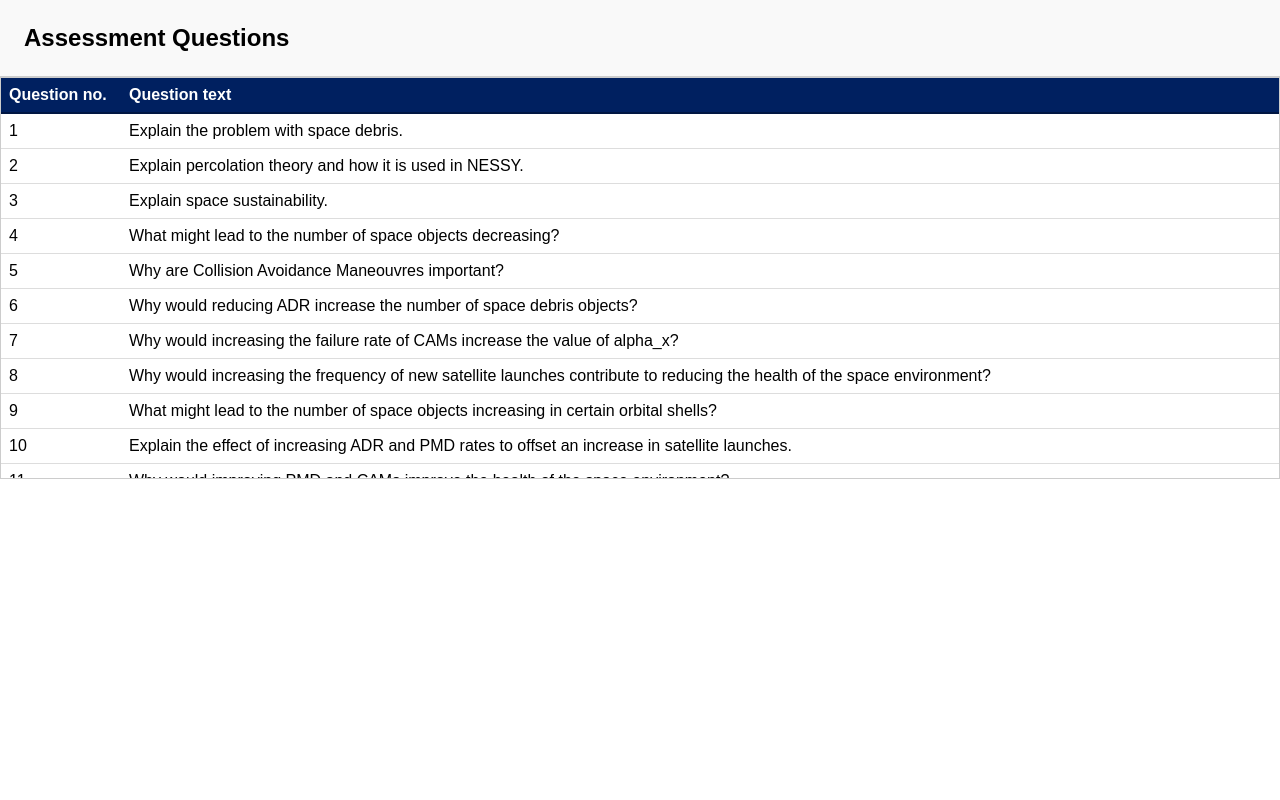
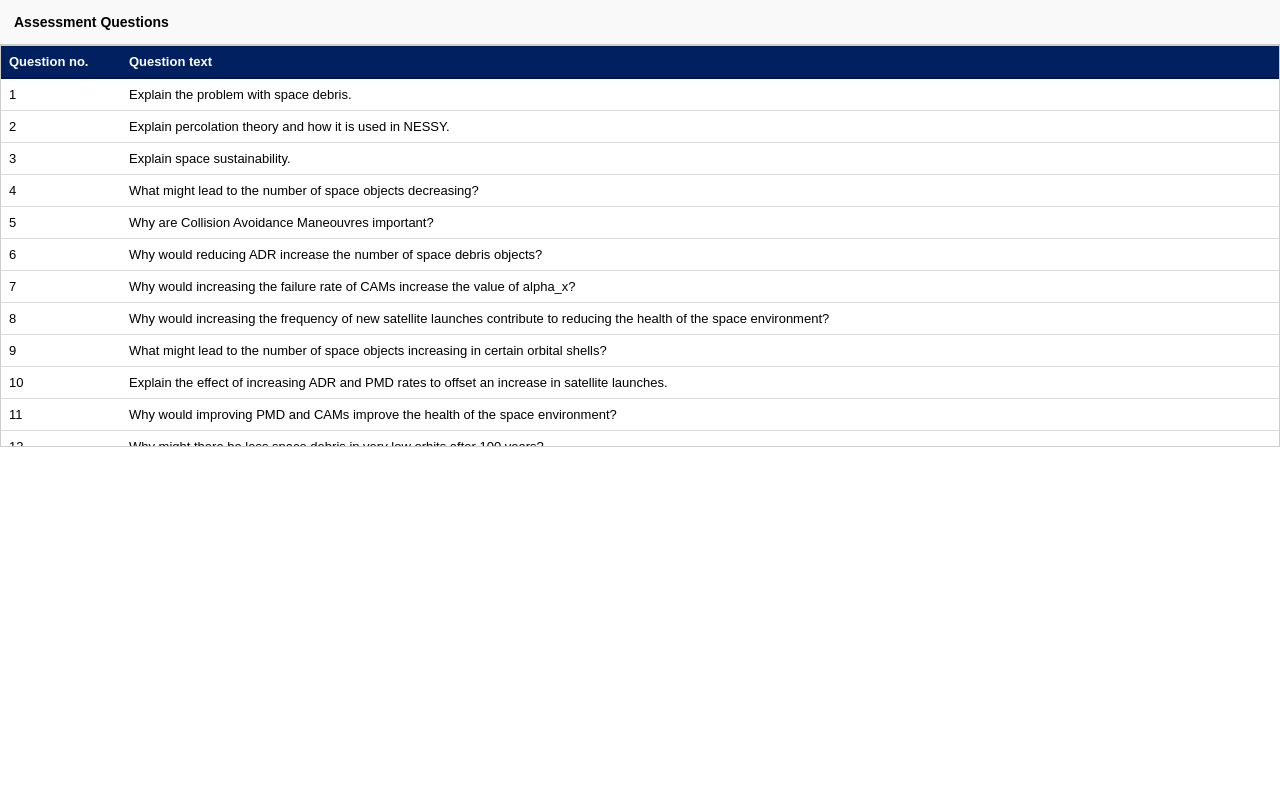
Before and after one commit to fmporter/iac2025_tab1, a plain HTML site: page index.html in a window 1280 px wide. Drawn offline with Linux system fonts and the light colour scheme.

Commit message:
Add files via upload

```diff
--- a/index.html
+++ b/index.html
@@ -12,6 +12,7 @@
 
     h2 {
     position: sticky;
+    font-size: 14px;
     top: 0;
     background-color: #f9f9f9;
     padding: 1em;
@@ -22,6 +23,7 @@
 
     .table-container {
     max-height: 400px;
+    font-size: 13px;
     overflow-y: auto;
     border: 1px solid #ccc;
     padding: 0;              /* Remove padding here */
@@ -37,6 +39,7 @@
 
     thead th {
         position: sticky;
+        font-size: 13px;
         top: 0;
         background-color: #002060;
         color: white;
@@ -54,6 +57,7 @@
 
     tbody td {
         padding: 8px;
+        font-size: 13px;
         border-bottom: 1px solid #ddd;
         vertical-align: top;
         background-color: white;
```
